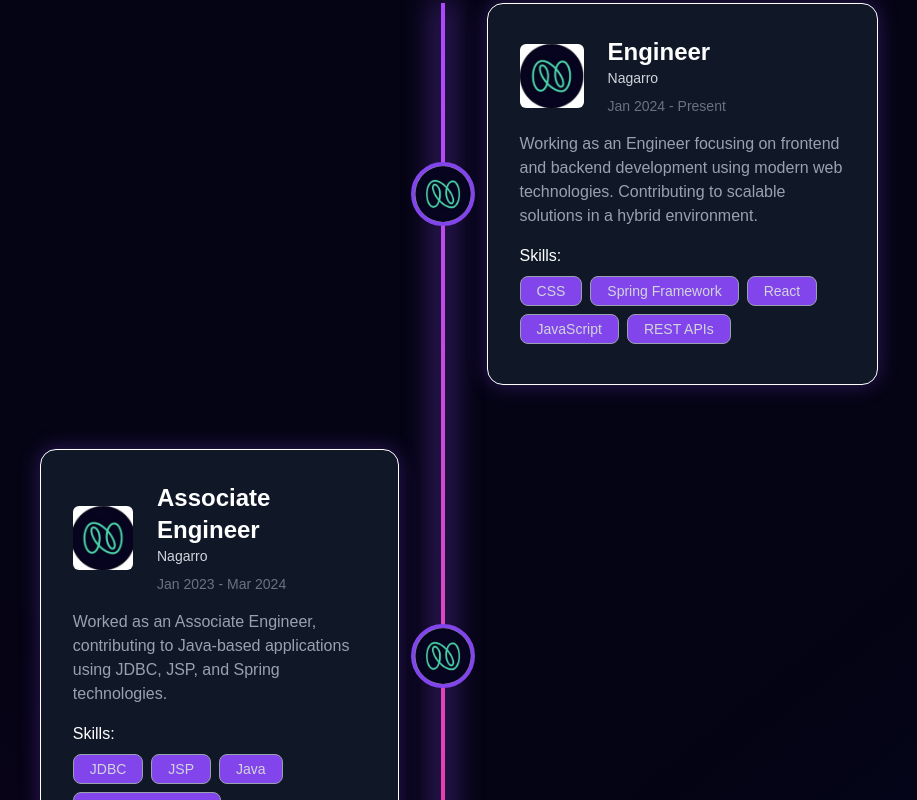
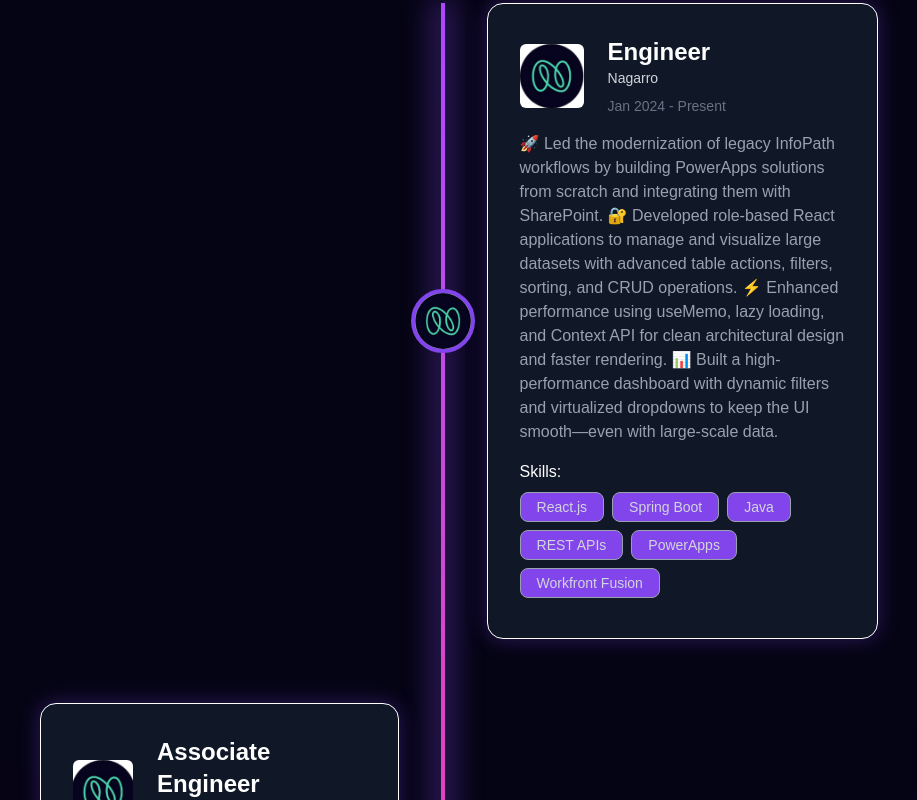
Before and after one commit to mayankgupta450/my-portfolio, a React (Vite) app: page / in a window 1280 px wide. Shown: the part 2460-3260 px from the top of the page, without its empty margins (197-1114 px from the left). Built offline with nearby package versions, Linux system fonts and the light colour scheme.

Commit message:
code imp changes

```diff
--- a/src/components/navbar/Navbar.jsx
+++ b/src/components/navbar/Navbar.jsx
@@ -52,7 +52,7 @@
         {/* Social media Icons */}
         <div className="hidden md:flex space-x-4">
           <a
-            href="https://github.com/mayankgupta450"
+            href="https://github.com/mayankgupta450/my-portfolio"
             target="_blank"
             rel="noopener noreferrer"
             className="text-gray-300 hover:text-[#8245ec]"
--- a/src/staticdata/staticdata.js
+++ b/src/staticdata/staticdata.js
@@ -1,98 +1,87 @@
 // Skills Section Logo's
-import htmlLogo from '../assets/tech_logo/html.png';
-import cssLogo from '../assets/tech_logo/css.png';
-import sassLogo from '../assets/tech_logo/sass.png';
-import javascriptLogo from '../assets/tech_logo/javascript.png';
-import reactjsLogo from '../assets/tech_logo/reactjs.png';
-import angularLogo from '../assets/tech_logo/angular.png';
-import reduxLogo from '../assets/tech_logo/redux.png';
-import materialuiLogo from '../assets/tech_logo/materialui.png';
-import bootstrapLogo from '../assets/tech_logo/bootstrap.png';
-import springbootLogo from '../assets/tech_logo/springboot.png';
-import mysqlLogo from '../assets/tech_logo/mysql.png';
-import mongodbLogo from '../assets/tech_logo/mongodb.png';
-import cLogo from '../assets/tech_logo/c.png';
-import cppLogo from '../assets/tech_logo/cpp.png';
-import javaLogo from '../assets/tech_logo/java.png';
-import typescriptLogo from '../assets/tech_logo/typescript.png';
-import gitLogo from '../assets/tech_logo/git.png';
-import githubLogo from '../assets/tech_logo/github.png';
-import vscodeLogo from '../assets/tech_logo/vscode.png';
-import postmanLogo from '../assets/tech_logo/postman.png';
+import htmlLogo from "../assets/tech_logo/html.png";
+import cssLogo from "../assets/tech_logo/css.png";
+import javascriptLogo from "../assets/tech_logo/javascript.png";
+import reactjsLogo from "../assets/tech_logo/reactjs.png";
+import angularLogo from "../assets/tech_logo/angular.png";
+import reduxLogo from "../assets/tech_logo/redux.png";
+import materialuiLogo from "../assets/tech_logo/materialui.png";
+import bootstrapLogo from "../assets/tech_logo/bootstrap.png";
+import springbootLogo from "../assets/tech_logo/springboot.png";
+import mysqlLogo from "../assets/tech_logo/mysql.png";
+import cLogo from "../assets/tech_logo/c.png";
+import cppLogo from "../assets/tech_logo/cpp.png";
+import javaLogo from "../assets/tech_logo/java.png";
+import typescriptLogo from "../assets/tech_logo/typescript.png";
+import gitLogo from "../assets/tech_logo/git.png";
+import githubLogo from "../assets/tech_logo/github.png";
+import vscodeLogo from "../assets/tech_logo/vscode.png";
+import postmanLogo from "../assets/tech_logo/postman.png";
+import tailwindcssLogo from "../assets/tech_logo/tailwindcss.png";
+import nodejsLogo from "../assets/tech_logo/nodejs.png";
 
 // Experience Section Logo's
-import nagarroLogo from '../assets/company_logo/nagarro.png';
-import atcsLogo from '../assets/company_logo/atcs.png';
-
+import nagarroLogo from "../assets/company_logo/nagarro.png";
+import atcsLogo from "../assets/company_logo/atcs.png";
 
 // Project Section Logo's
-import githubdetLogo from '../assets/work_logo/github_det.png';
-import csprepLogo from '../assets/work_logo/cs_prep.png';
-import movierecLogo from '../assets/work_logo/movie_rec.png';
-import taskremLogo from '../assets/work_logo/task_rem.png';
-import npmLogo from '../assets/work_logo/npm.png';
-import webverLogo from '../assets/work_logo/web_dig.png';
-import cmLogo from '../assets/work_logo/cm.png';
-import imagesearchLogo from '../assets/work_logo/image_search.png';
-import removebgLogo from '../assets/work_logo/remove_bg.png';
-import sspsLogo from '../assets/education_logo/ssps_logo.png';
-import jecrcLogo from '../assets/education_logo/jecrc_logo.png';
-import WorkfrontLogo from '../assets/tech_logo/workfront_logo.png';
+import githubdetLogo from "../assets/work_logo/github_det.png";
+import csprepLogo from "../assets/work_logo/cs_prep.png";
+import movierecLogo from "../assets/work_logo/movie_rec.png";
+import taskremLogo from "../assets/work_logo/task_rem.png";
+import npmLogo from "../assets/work_logo/npm.png";
+import webverLogo from "../assets/work_logo/web_dig.png";
+import cmLogo from "../assets/work_logo/cm.png";
+import imagesearchLogo from "../assets/work_logo/image_search.png";
+import removebgLogo from "../assets/work_logo/remove_bg.png";
+import sspsLogo from "../assets/education_logo/ssps_logo.png";
+import jecrcLogo from "../assets/education_logo/jecrc_logo.png";
+import WorkfrontLogo from "../assets/tech_logo/workfront_logo.png";
 // import powerappsLogo from '../assets/tech_logo/powerapps_logo'
-
 
 export const SkillsInfo = [
   {
-        title: 'Frontend',
+    title: "Frontend",
     skills: [
-            { name: 'HTML', logo: htmlLogo },
-            { name: 'CSS', logo: cssLogo },
-            // { name: 'SASS', logo: sassLogo },
-            { name: 'JavaScript', logo: javascriptLogo },
-            { name: 'React JS', logo: reactjsLogo },
-            { name: 'Angular', logo: angularLogo },
-            { name: 'Redux', logo: reduxLogo },
-            // { name: 'Next JS', logo: nextjsLogo },
-            // { name: 'Tailwind CSS', logo: tailwindcssLogo },
-            // { name: 'GSAP', logo: gsapLogo },
-            { name: 'Material UI', logo: materialuiLogo },
-            { name: 'Bootstrap', logo: bootstrapLogo },
+      { name: "HTML", logo: htmlLogo },
+      { name: "CSS", logo: cssLogo },
+      { name: "JavaScript", logo: javascriptLogo },
+      { name: "React JS", logo: reactjsLogo },
+      { name: "Angular", logo: angularLogo },
+      { name: "Redux", logo: reduxLogo },
+      { name: "Tailwind CSS", logo: tailwindcssLogo },
+      { name: "Material UI", logo: materialuiLogo },
+      { name: "Bootstrap", logo: bootstrapLogo },
     ],
   },
   {
-        title: 'Backend',
+    title: "Backend",
     skills: [
-            { name: 'Springboot', logo: springbootLogo },
-            // { name: 'Node JS', logo: nodejsLogo },
-            // { name: 'Express JS', logo: expressjsLogo },
-            { name: 'MySQL', logo: mysqlLogo },
-            // { name: 'MongoDB', logo: mongodbLogo },
-            // { name: 'Firebase', logo: firebaseLogo },
-            // { name: 'PostgreSQL', logo: postgreLogo },
+      { name: "Springboot", logo: springbootLogo },
+      { name: "Node JS", logo: nodejsLogo },
+      { name: "MySQL", logo: mysqlLogo },
     ],
   },
   {
-        title: 'Languages',
+    title: "Languages",
     skills: [
-            { name: 'C', logo: cLogo },
-            { name: 'C++', logo: cppLogo },
-            { name: 'Java', logo: javaLogo },
-            // { name: 'Python', logo: pythonLogo },
-            // { name: 'C-Sharp', logo: csharpLogo },
-            { name: 'JavaScript', logo: javascriptLogo },
-            { name: 'TypeScript', logo: typescriptLogo },
+      { name: "C", logo: cLogo },
+      { name: "C++", logo: cppLogo },
+      { name: "Java", logo: javaLogo },
+      { name: "JavaScript", logo: javascriptLogo },
+      { name: "TypeScript", logo: typescriptLogo },
     ],
   },
   {
-        title: 'Tools',
+    title: "Tools",
     skills: [
-            { name: 'Git', logo: gitLogo },
-            { name: 'GitHub', logo: githubLogo },
-            { name: 'VS Code', logo: vscodeLogo },
-            { name: 'Postman', logo: postmanLogo },
-            { name: 'Workfront', logo: WorkfrontLogo },
-            { name: 'Workfront Fusion', logo: WorkfrontLogo },
-            { name: 'PowerApps', logo: WorkfrontLogo },
+      { name: "Git", logo: gitLogo },
+      { name: "GitHub", logo: githubLogo },
+      { name: "VS Code", logo: vscodeLogo },
+      { name: "Postman", logo: postmanLogo },
+      { name: "Workfront", logo: WorkfrontLogo },
+      { name: "Workfront Fusion", logo: WorkfrontLogo },
+      { name: "PowerApps", logo: WorkfrontLogo },
     ],
   },
 ];
@@ -104,13 +93,17 @@
     role: "Engineer",
     company: "Nagarro",
     date: "Jan 2024 - Present",
-        desc: "Working as an Engineer focusing on frontend and backend development using modern web technologies. Contributing to scalable solutions in a hybrid environment.",
+    desc: `🚀 Led the modernization of legacy InfoPath workflows by building PowerApps solutions from scratch and integrating them with SharePoint.
+🔐 Developed role-based React applications to manage and visualize large datasets with advanced table actions, filters, sorting, and CRUD operations.
+⚡ Enhanced performance using useMemo, lazy loading, and Context API for clean architectural design and faster rendering.
+📊 Built a high-performance dashboard with dynamic filters and virtualized dropdowns to keep the UI smooth—even with large-scale data.`,
     skills: [
-            "CSS",
-            "Spring Framework",
-            "React",
-            "JavaScript",
-            "REST APIs"
+      "React.js",
+      "Spring Boot",
+      "Java",
+      "REST APIs",
+      "PowerApps",
+      "Workfront Fusion",
     ],
   },
   {
@@ -119,12 +112,14 @@
     role: "Associate Engineer",
     company: "Nagarro",
     date: "Jan 2023 - Mar 2024",
-        desc: "Worked as an Associate Engineer, contributing to Java-based applications using JDBC, JSP, and Spring technologies.",
+    desc: "🚀 Contributed as an Associate Engineer to Java-based application development using JPA/Hibernate, JSP, REST APIs, and Spring Framework, while also building a fully responsive single-page application using Angular 📍.",
     skills: [
-            "JDBC",
+      "JPA/Hibernate",
       "JSP",
       "Java",
-            "Spring Framework"
+      "Spring Framework",
+      "Angular",
+      "MySQL",
     ],
   },
   {
@@ -133,14 +128,14 @@
     role: "Trainee Engineer - Java",
     company: "ATCS Inc.",
     date: "Jul 2022 - Dec 2022",
-        desc: "Full-time Trainee Engineer gaining hands-on experience in Spring Boot, Java, MySQL, and JPA/Hibernate. Worked on real production projects, contributing to new enhancement features on the Java backend and supporting modules integrated with Workfront.",
+    desc: "🚀 Full-time Trainee Engineer gaining hands-on experience in ☕ Java, 🌿 Spring Boot, 🗄️ MySQL, and 🧩 JPA/Hibernate. Worked on real production applications, contributing to backend enhancements and supporting modules integrated with Workfront.",
     skills: [
       "Spring Framework",
       "Spring Boot",
       "Java",
       "REST APIs",
       "MySQL",
-            "Workfront"
+      "Workfront",
     ],
   },
   {
@@ -149,18 +144,17 @@
     role: "Internship Trainee",
     company: "ATCS Inc.",
     date: "Jan 2022 - Jul 2022",
-        desc: "Worked remotely as an intern, focusing on learning Spring Framework, REST APIs, and Core Java backend fundamentals.",
+    desc: "🎓 Remote intern gaining foundational backend skills in Core Java, Spring Framework, and REST API development.",
     skills: [
       "Spring Framework",
       "REST APIs",
       "Java",
       "HTML",
       "CSS",
-            "Java Script"
+      "Java Script",
     ],
-    }
+  },
 ];
-
 
 export const education = [
   {
@@ -190,7 +184,6 @@
     desc: "I completed my class 10 education from Saint Soldier Public School, Jaipur, under the CBSE board.",
     degree: "CBSE(X)",
   },
-
 ];
 
 export const projects = [
@@ -201,7 +194,8 @@
       "A powerful and user-friendly React.js application designed to uncover and showcase detailed GitHub profile information. Simply enter a GitHub username, and the app fetches comprehensive data, including profile stats, repositories, followers, and contributions. The intuitive interface ensures a seamless experience, making it a must-visit tool for developers and recruiters.",
     image: githubdetLogo,
     tags: ["HTML", "CSS", "JavaScript", "React JS", "API"],
-        github: "https://github.com/codingmastr/GitHub-Profile-Search-App-Using-React-JS",
+    github:
+      "https://github.com/codingmastr/GitHub-Profile-Search-App-Using-React-JS",
     webapp: "https://githubprofiledetective.netlify.app/",
   },
   {
@@ -210,7 +204,15 @@
     description:
       "A full-stack quiz-based platform designed for GATE/UGC NET students to practice previous year questions and create customized tests. The platform offers comprehensive profile stats and detailed results, helping students track and improve their preparation journey effectively.",
     image: csprepLogo,
-        tags: ["React JS", "Node.js", "MongoDB", "Express", "HTML", "CSS", "JavaScript"],
+    tags: [
+      "React JS",
+      "Node.js",
+      "MongoDB",
+      "Express",
+      "HTML",
+      "CSS",
+      "JavaScript",
+    ],
     github: "https://github.com/codingmastr/CSPrep",
     webapp: "https://csprep.netlify.app/",
   },
@@ -224,64 +226,4 @@
     github: "https://github.com/codingmastr/Movie-Recommendation-App",
     webapp: "https://movie-recommendation-app-jet.vercel.app/",
   },
-    {
-        id: 3,
-        title: "Email Validator NPM Package",
-        description:
-            "An efficient and customizable NPM package for validating email addresses. Built using React.js and Node.js, it provides robust validation features to help developers ensure that email inputs meet required formats and standards.",
-        image: npmLogo,
-        tags: ["React JS", "Node.js", "NPM", "Validation"],
-        github: "https://github.com/codingmastr/cmtk-email-validator",
-        webapp: "https://www.npmjs.com/package/cmtk-email-validator",
-    },
-    {
-        id: 4,
-        title: "Task Reminder Chrome Extension Tool",
-        description:
-            "A productivity-boosting Chrome extension designed to help users manage and remember their daily tasks. Built using JavaScript, it offers a simple interface with reminders and task notifications to keep users on track.",
-        image: taskremLogo,
-        tags: ["JavaScript", "Chrome Extension", "HTML", "CSS"],
-        github: "https://github.com/codingmastr/Task-Reminder-Tool",
-        webapp: "chrome://extensions/?id=kngheeibjnnidhfoomkpnbeghackheci",
-    },
-    {
-        id: 5,
-        title: "Webverse Digital",
-        description:
-            "The official website for Webverse Digital, a creative digital marketing agency. Built using HTML, CSS, and JavaScript, it features visually appealing animations and a clean design to showcase the agency's services.",
-        image: webverLogo,
-        tags: ["HTML", "CSS", "JavaScript", "Framer Motion"],
-        github: "https://github.com/codingmastr/Webverse-Digital",
-        webapp: "https://webversedigital.com/",
-    },
-    {
-        id: 6,
-        title: "Coding Master",
-        description:
-            "An ed-tech platform where users can access tech and coding-related blogs, notes, interview questions, e-books, and premium content with payment integration. Built with full-stack technologies for a seamless learning experience.",
-        image: cmLogo,
-        tags: ["React JS", "Node.js", "MongoDB", "Express", "Payment Integration"],
-        github: "https://codingmasterweb.in/",
-        webapp: "https://codingmasterweb.in/",
-    },
-    {
-        id: 7,
-        title: "Image Search App",
-        description:
-            "A React.js-based image search application that allows users to search and download high-quality images from the web. Built using external APIs to ensure a vast library of results for various queries.",
-        image: imagesearchLogo,
-        tags: ["React JS", "API", "Search Feature", "CSS", "Javascript"],
-        github: "https://github.com/codingmastr/Image-Search-App",
-        webapp: "https://imagsearch.netlify.app/",
-    },
-    {
-        id: 8,
-        title: "Image Background Remover",
-        description:
-            "An efficient background removal app built with React.js and API integration. Users can upload any image, remove the background, and download the transparent version for further use.",
-        image: removebgLogo,
-        tags: ["React JS", "API", "Image Processing", "HTML", "CSS", "Javascript"],
-        github: "https://github.com/codingmastr/Image-Background-Remover",
-        webapp: "https://removeyourbg.netlify.app/",
-    },
 ];
```
Lines whose indentation alone changed are shown as unchanged.
